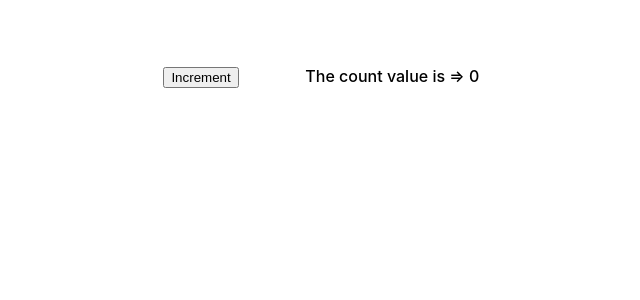
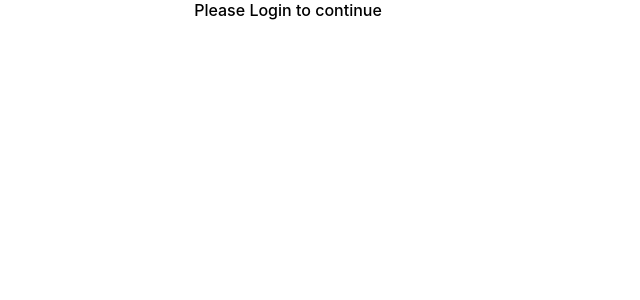
Before and after one commit to BulegaHassan/react-ts-basics, a React (Create React App) app: page / in a window 1280 px wide. Shown: the top 300 px of the page, without its empty margins (352-992 px from the left). Built offline with nearby package versions, Linux system fonts and the light colour scheme.

Commit message:
use Component Props

```diff
--- a/src/App.tsx
+++ b/src/App.tsx
@@ -1,9 +1,10 @@
+import { Profile } from "./components/auth/Profile";
 import "./App.css";
-import Counter from "./components/class/Counter";
+import { Private } from "./components/auth/Private";
 function App() {
   return (
     <div>
-      <Counter message="The count value is =>"/>
+     <Private isLoggedIn={!true} component={Profile}/>
     </div>
   );
 }
--- /dev/null
+++ b/src/components/auth/Login.tsx
@@ -0,0 +1,5 @@
+export const Login = () => {
+  return (
+    <div>Please Login to continue</div>
+  )
+}
--- /dev/null
+++ b/src/components/auth/Private.tsx
@@ -0,0 +1,14 @@
+import { Login } from "./Login";
+import { ProfileProps } from "./Profile";
+type PrivateProps = {
+  isLoggedIn: boolean;
+  component: React.ComponentType<ProfileProps>;
+};
+
+export const Private = ({ isLoggedIn,   component:Component }: PrivateProps) => {
+  if (isLoggedIn) {
+    return <Component name='hassan' />;
+  } else {
+    return <Login />;
+  }
+};
--- /dev/null
+++ b/src/components/auth/Profile.tsx
@@ -0,0 +1,9 @@
+export type ProfileProps = {
+    name: string
+}
+
+export const Profile = ({name}: ProfileProps) => {
+  return (
+    <div>Private Profile Component. Name is {name}</div>
+  )
+}
```
